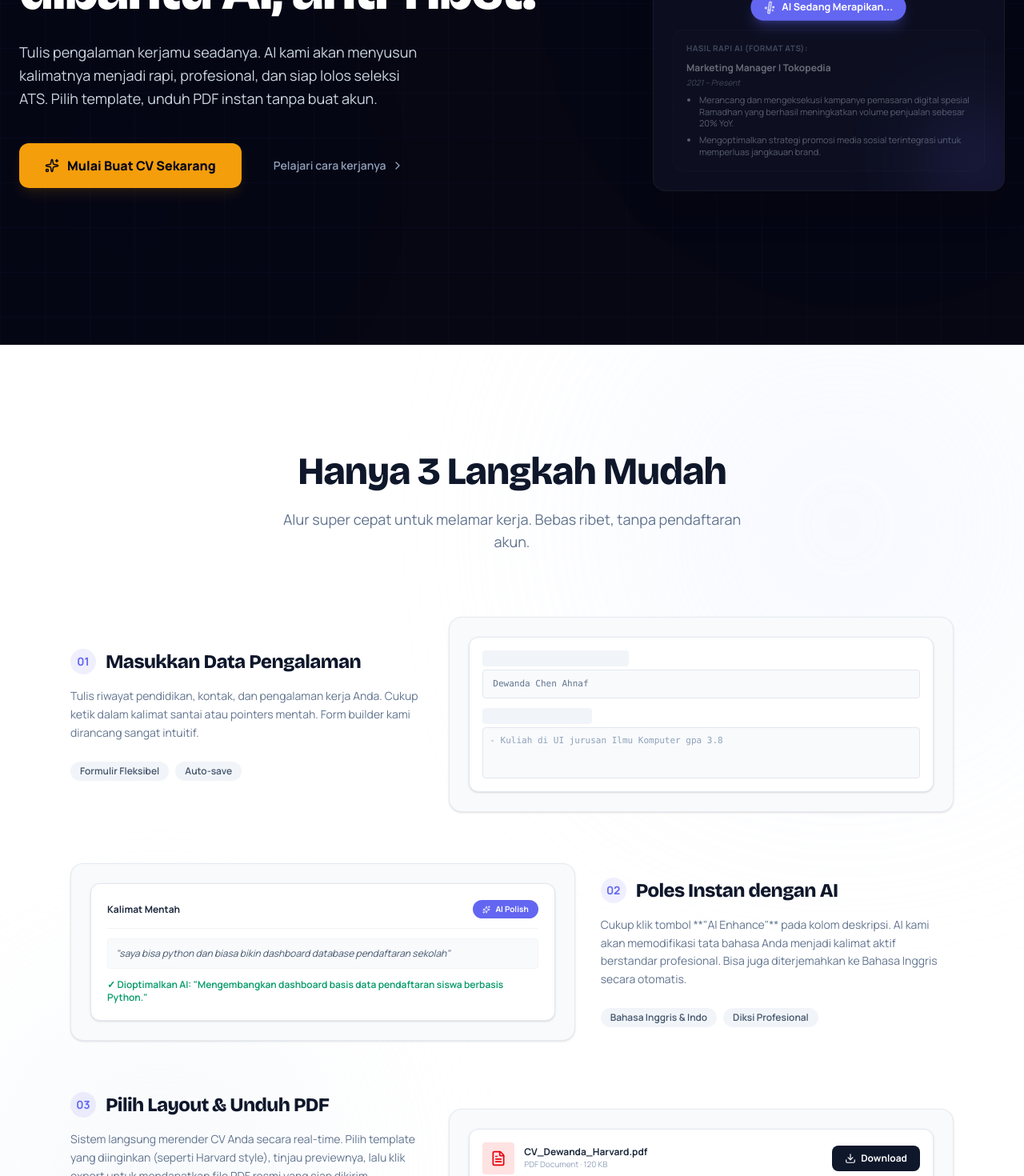
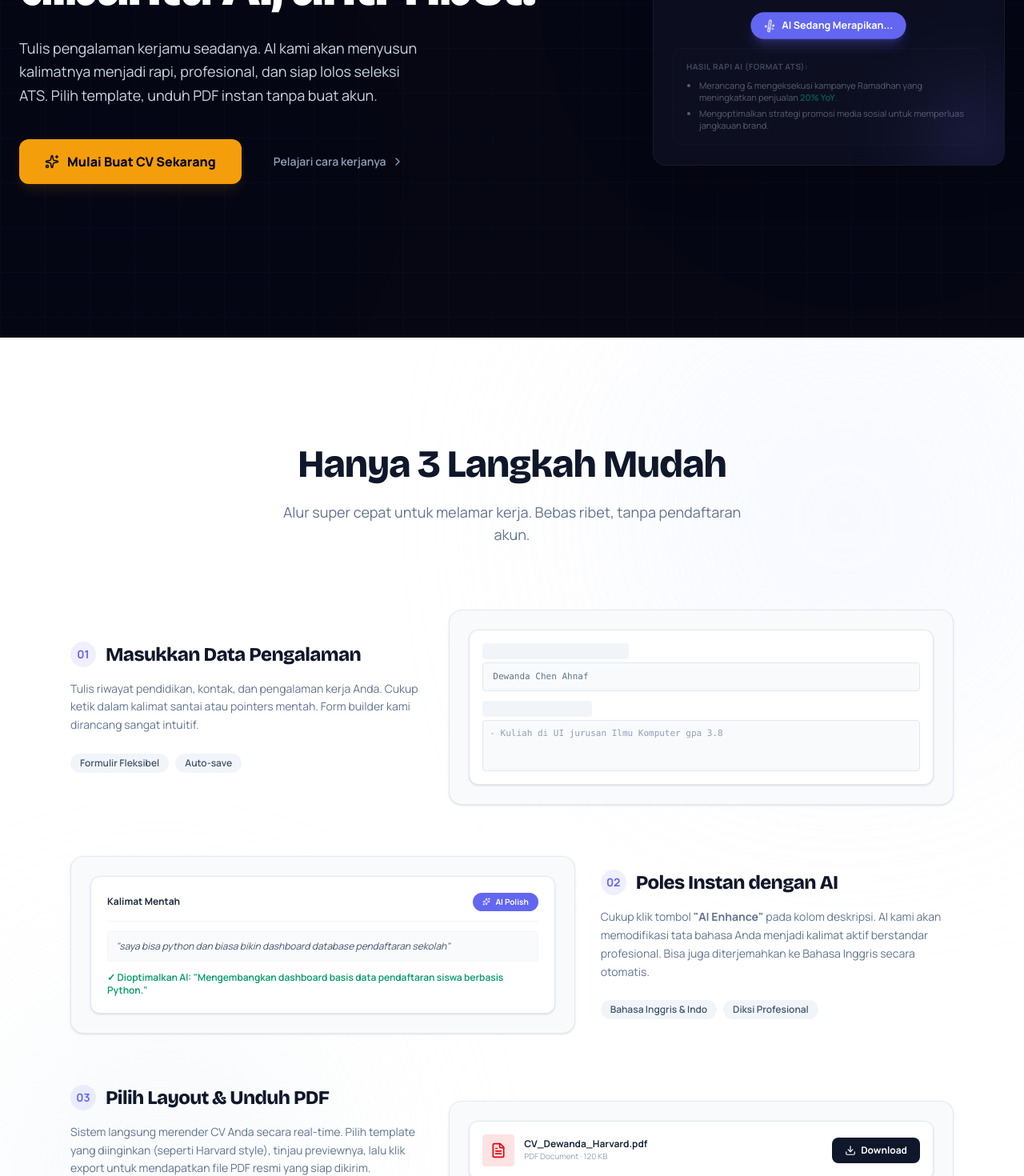
Before and after one commit to dewandaca/cvbuilder, a Next.js app: page / in a window 1280 px wide. Shown: the part 360-1830 px from the top of the page at 80% size. Built offline with nearby package versions, Linux system fonts and the light colour scheme.

Commit message:
feat: add PlantUML diagrams and update page UI

```diff
--- a/src/app/page.tsx
+++ b/src/app/page.tsx
@@ -187,14 +187,10 @@ export default function Home() {
                     <span className="font-bold text-[10px] uppercase tracking-wider text-slate-400">Hasil Rapi AI (Format ATS):</span>
                     {simStep === 2 && <span className="text-emerald-400 font-semibold text-[10px]">Sukses!</span>}
                   </div>
-                  <div className="space-y-1">
-                    <p className="font-bold text-slate-100">Marketing Manager | Tokopedia</p>
-                    <p className="text-[10px] text-slate-400 italic mb-2">2021 – Present</p>
-                    <ul className="list-disc pl-4 space-y-1.5 text-[11px] text-slate-300">
-                      <li>Merancang dan mengeksekusi kampanye pemasaran digital spesial Ramadhan yang berhasil meningkatkan volume penjualan sebesar 20% YoY.</li>
-                      <li>Mengoptimalkan strategi promosi media sosial terintegrasi untuk memperluas jangkauan brand.</li>
-                    </ul>
-                  </div>
+                  <ul className="list-disc pl-4 space-y-1.5 text-[11px] text-slate-300">
+                    <li>Merancang &amp; mengeksekusi kampanye Ramadhan yang meningkatkan penjualan <span className="text-emerald-400 font-semibold">20% YoY</span>.</li>
+                    <li>Mengoptimalkan strategi promosi media sosial untuk memperluas jangkauan brand.</li>
+                  </ul>
                 </div>
               </div>
 
@@ -259,32 +255,32 @@ export default function Home() {
 
             {/* Step 2 */}
             <div className="grid md:grid-cols-12 gap-8 items-center">
-              <div className="md:col-span-7 bg-slate-50 border border-slate-200/80 rounded-2xl p-6 shadow-sm hover:shadow-md expo-transition">
-                <div className="bg-white rounded-xl border border-slate-200 p-5 shadow-sm space-y-3">
+              <div className="md:col-span-7 bg-slate-50 border border-slate-200/80 rounded-2xl p-6 shadow-sm hover:shadow-md expo-transition overflow-hidden">
+                <div className="bg-white rounded-xl border border-slate-200 p-4 sm:p-5 shadow-sm space-y-3">
                   <div className="flex items-center justify-between pb-3 border-b border-slate-100">
                     <span className="text-xs font-bold text-slate-800">Kalimat Mentah</span>
-                    <button className="flex items-center gap-1.5 px-3 py-1 bg-brand-primary text-white text-[10px] font-bold rounded-full">
+                    <button className="flex items-center gap-1.5 px-3 py-1 bg-brand-primary text-white text-[10px] font-bold rounded-full shrink-0">
                       <Sparkles size={10} /> AI Polish
                     </button>
                   </div>
-                  <p className="text-xs text-slate-600 bg-slate-50 p-2.5 rounded border border-slate-100 italic">
+                  <p className="text-xs text-slate-600 bg-slate-50 p-2.5 rounded border border-slate-100 italic break-words">
                     &quot;saya bisa python dan biasa bikin dashboard database pendaftaran sekolah&quot;
                   </p>
-                  <p className="text-xs font-semibold text-emerald-600 mt-2">
+                  <p className="text-xs font-semibold text-emerald-600 mt-2 break-words">
                     ✓ Dioptimalkan AI: &quot;Mengembangkan dashboard basis data pendaftaran siswa berbasis Python.&quot;
                   </p>
                 </div>
               </div>
               <div className="md:col-span-5">
                 <div className="flex items-center gap-3 mb-4">
-                  <span className="w-8 h-8 rounded-full bg-brand-primary/10 text-brand-primary font-bold flex items-center justify-center text-sm">02</span>
-                  <h3 className="font-heading font-extrabold text-slate-900 text-2xl tracking-tight">Poles Instan dengan AI</h3>
+                  <span className="w-8 h-8 rounded-full bg-brand-primary/10 text-brand-primary font-bold flex items-center justify-center text-sm shrink-0">02</span>
+                  <h3 className="font-heading font-extrabold text-slate-900 text-xl sm:text-2xl tracking-tight">Poles Instan dengan AI</h3>
                 </div>
                 <p className="text-slate-500 text-sm leading-relaxed mb-6">
-                  Cukup klik tombol **&quot;AI Enhance&quot;** pada kolom deskripsi. AI kami akan memodifikasi tata bahasa Anda menjadi kalimat aktif berstandar profesional. Bisa juga diterjemahkan ke Bahasa Inggris secara otomatis.
+                  Cukup klik tombol <strong>&quot;AI Enhance&quot;</strong> pada kolom deskripsi. AI kami akan memodifikasi tata bahasa Anda menjadi kalimat aktif berstandar profesional. Bisa juga diterjemahkan ke Bahasa Inggris secara otomatis.
                 </p>
-                <div className="flex gap-2">
-                  <span className="text-xs bg-slate-100 text-slate-600 px-3 py-1 rounded-full font-semibold">Bahasa Inggris & Indo</span>
+                <div className="flex flex-wrap gap-2">
+                  <span className="text-xs bg-slate-100 text-slate-600 px-3 py-1 rounded-full font-semibold">Bahasa Inggris &amp; Indo</span>
                   <span className="text-xs bg-slate-100 text-slate-600 px-3 py-1 rounded-full font-semibold">Diksi Profesional</span>
                 </div>
               </div>
@@ -294,29 +290,27 @@ export default function Home() {
             <div className="grid md:grid-cols-12 gap-8 items-center">
               <div className="md:col-span-5 order-2 md:order-1">
                 <div className="flex items-center gap-3 mb-4">
-                  <span className="w-8 h-8 rounded-full bg-brand-primary/10 text-brand-primary font-bold flex items-center justify-center text-sm">03</span>
-                  <h3 className="font-heading font-extrabold text-slate-900 text-2xl tracking-tight">Pilih Layout & Unduh PDF</h3>
+                  <span className="w-8 h-8 rounded-full bg-brand-primary/10 text-brand-primary font-bold flex items-center justify-center text-sm shrink-0">03</span>
+                  <h3 className="font-heading font-extrabold text-slate-900 text-xl sm:text-2xl tracking-tight">Pilih Layout &amp; Unduh PDF</h3>
                 </div>
                 <p className="text-slate-500 text-sm leading-relaxed mb-6">
                   Sistem langsung merender CV Anda secara real-time. Pilih template yang diinginkan (seperti Harvard style), tinjau previewnya, lalu klik export untuk mendapatkan file PDF resmi yang siap dikirim.
                 </p>
-                <div className="flex gap-2">
+                <div className="flex flex-wrap gap-2">
                   <span className="text-xs bg-slate-100 text-slate-600 px-3 py-1 rounded-full font-semibold">Ekspor Instan</span>
                   <span className="text-xs bg-slate-100 text-slate-600 px-3 py-1 rounded-full font-semibold">Tanpa Tanda Air</span>
                 </div>
               </div>
-              <div className="md:col-span-7 order-1 md:order-2 bg-slate-50 border border-slate-200/80 rounded-2xl p-6 shadow-sm hover:shadow-md expo-transition">
-                <div className="bg-white rounded-xl border border-slate-200 p-4 shadow-sm flex items-center justify-between">
-                  <div className="flex items-center gap-3">
-                    <div className="w-10 h-10 rounded bg-red-100 text-red-600 flex items-center justify-center">
-                      <FileText size={20} />
-                    </div>
-                    <div>
-                      <p className="text-xs font-bold text-slate-800">CV_Dewanda_Harvard.pdf</p>
-                      <p className="text-[10px] text-slate-400">PDF Document · 120 KB</p>
-                    </div>
+              <div className="md:col-span-7 order-1 md:order-2 bg-slate-50 border border-slate-200/80 rounded-2xl p-6 shadow-sm hover:shadow-md expo-transition overflow-hidden">
+                <div className="bg-white rounded-xl border border-slate-200 p-4 shadow-sm flex items-center gap-3 min-w-0">
+                  <div className="w-10 h-10 rounded bg-red-100 text-red-600 flex items-center justify-center shrink-0">
+                    <FileText size={20} />
                   </div>
-                  <button className="flex items-center gap-1.5 px-4 py-2 bg-slate-900 hover:bg-slate-800 text-white text-xs font-bold rounded-lg transition-colors">
+                  <div className="flex-1 min-w-0">
+                    <p className="text-xs font-bold text-slate-800 truncate">CV_Dewanda_Harvard.pdf</p>
+                    <p className="text-[10px] text-slate-400">PDF Document · 120 KB</p>
+                  </div>
+                  <button className="flex items-center gap-1.5 px-3 sm:px-4 py-2 bg-slate-900 hover:bg-slate-800 text-white text-xs font-bold rounded-lg transition-colors shrink-0">
                     <Download size={14} /> Download
                   </button>
                 </div>
```
Also changed, not shown: 7 other files (tests, documents, lock files or other folders).
